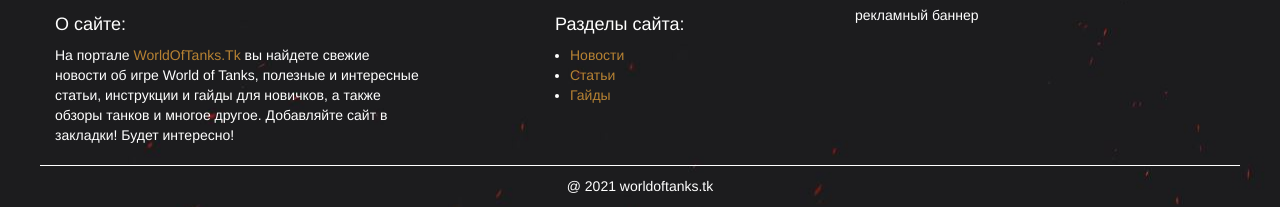
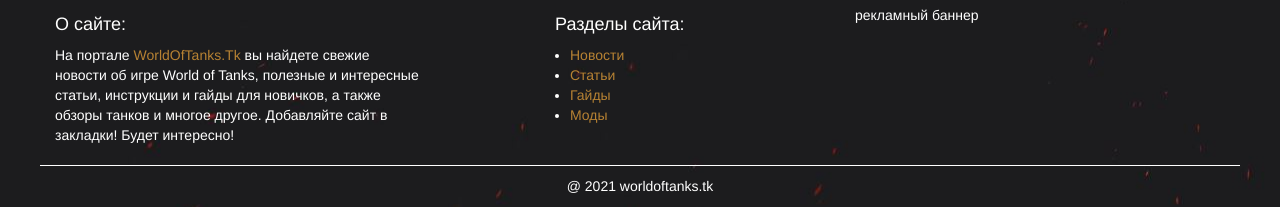
Before and after one commit to stblog/stblog.github.io, a Jekyll site: the page built from index.html, in a window 1280 px wide. Shown: the part 1662-1869 px from the top of the page. Built offline with Jekyll 4.4.1, drawn with Linux system fonts in a browser that asks for light colours.

Commit message:
Update footer.html

```diff
--- a/_includes/footer.html
+++ b/_includes/footer.html
@@ -12,6 +12,7 @@
 					<li><a href="/news">Новости</a></li>
 					<li><a href="/articles">Статьи</a></li>
 					<li><a href="/guides">Гайды</a></li>
+					<li><a href="/mods">Моды</a></li>
 				</ul>
 			</div>
 			<div class="col-sm-4">
```
